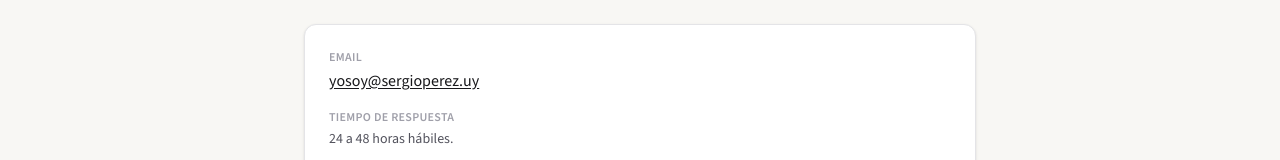
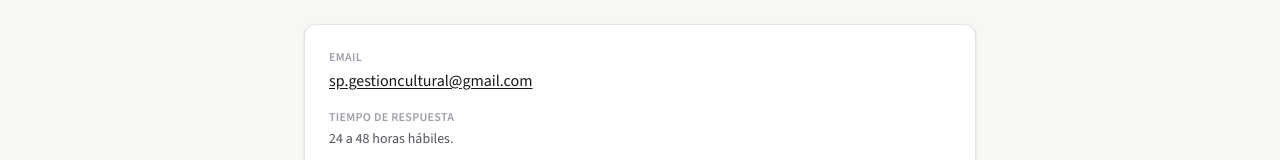
Before and after one commit to nuevositio/sergio-perez-website2, a Next.js app: page /contacto in a window 1280 px wide. Shown: the part 309-469 px from the top of the page. Built offline with nearby package versions, Linux system fonts and the light colour scheme.

Commit message:
fix: actualizar email de contacto a sp.gestioncultural@gmail.com

```diff
--- a/src/app/(public)/contacto/page.tsx
+++ b/src/app/(public)/contacto/page.tsx
@@ -34,10 +34,10 @@ export default function ContactoPage() {
             <dt className="text-xs font-semibold uppercase tracking-wide text-zinc-400">Email</dt>
             <dd className="mt-1">
               <a
-                href="mailto:yosoy@sergioperez.uy"
+                href="mailto:sp.gestioncultural@gmail.com"
                 className="text-zinc-900 underline underline-offset-2 hover:text-zinc-600"
               >
-                yosoy@sergioperez.uy
+                sp.gestioncultural@gmail.com
               </a>
             </dd>
           </div>
```
